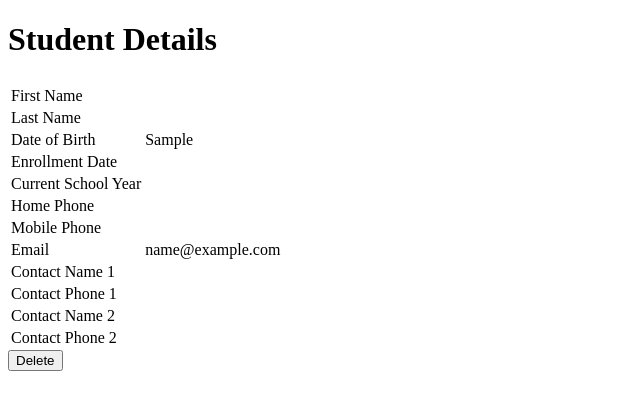
After one commit to NALZA/Majestic_Enroller, a PHP site: page /student.php in a window 1280 px wide. The commit adds this page. Shown: the top 410 px of the page, without its empty margins (0-640 px from the left). Run offline with PHP 8.4, Linux system fonts and the light colour scheme; tables that the repository leaves empty or names only in its code hold one stand-in row (values such as "Sample post"); data that the repository does not hold is empty.

Commit message:
added ability to view the details of a particular student.

```diff
--- a/db.php
+++ b/db.php
@@ -13,6 +13,16 @@ class db
             die("Connection failed: " . $conn->connect_error);
         }
         $result = $conn->query("SELECT * FROM `student` ORDER BY `enrollmentDate`,`lName`,`fName` DESC");
+        return ($result);
+    }
+
+    function getStudent($key)
+    {
+        $conn = new mysqli(self::SERVERNAME, self::USERNAME, self::PASSWORD, self::DBNAME);
+        if ($conn->connect_error) {
+            die("Connection failed: " . $conn->connect_error);
+        }
+        $result = $conn->query("SELECT * FROM `student` WHERE `P_Key` = " . (int) $key);
         return ($result);
     }
 
--- a/delete.php
+++ b/delete.php
@@ -12,7 +12,7 @@
     include 'db.php';
     $db = new db();
     $db->deleteStudent($_POST["key"]);
-    //echo "<script> window.history.back(); </script>";
+    echo "<script> window.location=\"summary.php\"; </script>";
     ?>
 </body>
 
--- /dev/null
+++ b/student.php
@@ -0,0 +1,72 @@
+<!DOCTYPE html>
+<html>
+
+<head>
+    <meta charset="UTF-8">
+    <title></title>
+</head>
+
+<body>
+    <h1>Student Details</h1>
+    <div id="student_table">
+        <table>
+            <tr>
+                <th></th>
+                <th></th>
+            </tr>
+
+            <?php include 'db.php';
+            $db = new db();
+            $student = $db->getStudent($_POST["key"]);
+            if ($student->num_rows > 0) {
+                while ($row = $student->fetch_assoc()) {
+                    echo "
+                    <tr>
+                        <td>First Name</td><td>" . $row["fName"] . "</td>
+                    </tr><tr>
+                        <td>Last Name</td><td>" . $row["lName"] . "</td>
+                    </tr><tr>
+                        <td>Date of Birth</td><td>" . $row["dob"] . "</td>
+                    </tr><tr>
+                        <td>Enrollment Date</td><td>" . $row["enrollmentDate"] . "</td>
+                    </tr><tr>
+                        <td>Current School Year</td><td>" . $row["currentSchoolYear"] . "</td>
+                    </tr><tr>
+                        <td>Home Phone</td><td>" . $row["homePhone"] . "</td>
+                    </tr><tr>
+                        <td>Mobile Phone</td><td>" . $row["mobilePhone"] . "</td>
+                    </tr><tr>
+                        <td>Email</td><td>" . $row["email"] . "</td>
+                    </tr><tr>
+                        <td>Contact Name 1</td><td>" . $row["contactName1"] . "</td>
+                    </tr><tr>
+                        <td>Contact Phone 1</td><td>" . $row["contactPhone1"] . "</td>
+                    </tr><tr>
+                        <td>Contact Name 2</td><td>" . $row["contactName2"] . "</td>
+                    </tr><tr>
+                        <td>Contact Phone 2</td><td>" . $row["contactPhone2"] . "</td>
+                    </tr>
+                    </table>
+                    <button id=\"delete\" onclick=\"confirmDelete(" . $row["P_Key"] . ")\" type=\"button\">Delete</button>
+                    <form name=\"deleteForm" . $row["P_Key"] . "\" action=\"delete.php\" method=\"post\"><input type=\"hidden\" type=\"number\"
+                        name=\"key\" value=" . $row["P_Key"] . "></form>
+                    ";
+                }
+            } else {
+                echo "No Students";
+            }
+            ?>
+
+    </div>
+
+    <script>
+        function confirmDelete(pkey) {
+            if (confirm("Are you sure you want to delete a student")) {
+                let form = "deleteForm" + pkey;
+                document.forms[form].submit();
+            }
+        }
+    </script>
+</body>
+
+</html>
```
Also changed, not shown: summary.php (+15 -7 lines).
